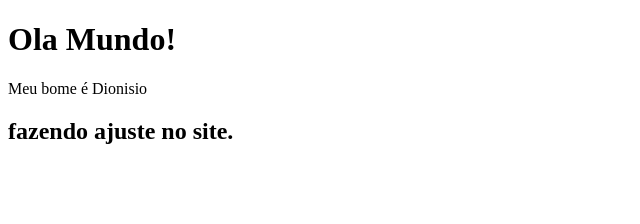
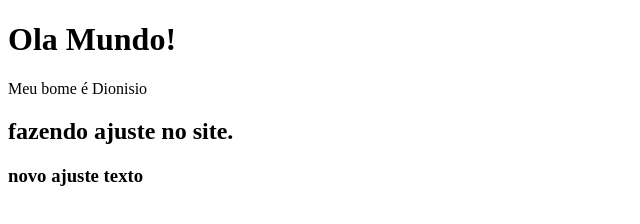
Before and after one commit to diohenge/workschopp, a plain HTML site: page index.html in a window 1280 px wide. Shown: the whole page, without its empty margins (0-640 px from the left). Drawn offline with Linux system fonts and the light colour scheme.

Commit message:
novo ajuste texto

```diff
--- a/index.html
+++ b/index.html
@@ -9,5 +9,6 @@
   <h1>Ola Mundo!</h1>
   <p>Meu bome é Dionisio</p>
   <h2>fazendo ajuste no site.</h2>
+  <h3>novo ajuste texto</h3>
 </body>
 </html>
```
